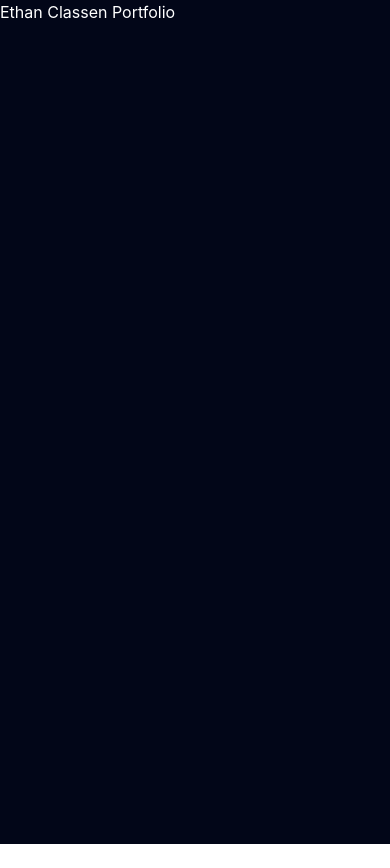
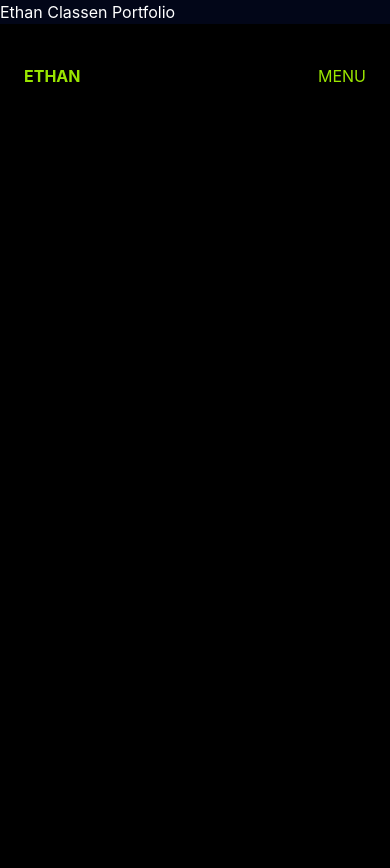
Before and after one commit to EthanClassen-Sec/EthanClassen-Sec.github.io, a React (Vite) app: page / in a window 390 px wide. Before the commit the page ends 844 px from the top, so only its background shows below. Built offline with nearby package versions, Linux system fonts and the light colour scheme.

Commit message:
changes made to portfolio basic

```diff
--- a/src/App.jsx
+++ b/src/App.jsx
@@ -7,10 +7,11 @@ import Footer from './components/Footer';
 import Contact from './components/Contact';
 import Certs from './components/Certs';
 import About from './components/About';
+import { motion } from 'framer-motion';
 
 function App() {
   return (
-    <div className="min-h-screen bg-slate-950 text-white">
+    <div className="min-h-screen bg-slate-950 text-white overflow-hidden">
       <Navbar />
       <Hero />
       <About />
--- a/src/components/Hero.jsx
+++ b/src/components/Hero.jsx
@@ -1,5 +1,23 @@
+import FloatingText from "./HeroAssets/FloatingText"
+import Services from "./HeroAssets/Services"
+
 export default function Hero() {
     return (
-      <div></div>
+      <section className="relative min-h-screen overflow-hidden bg-black">
+
+        <div className="relative z-10 px-6 lg:px-20 py-10">
+          <div className="flex justify-between items-center lg:hidden mb-10">
+            <h1 className="text-lime-400 font-bold">ETHAN</h1>
+            <button className="text-lime-400">MENU</button>
+          </div>
+
+          <div className="relative flex flex-col lg:min-h-screen">
+            <div className="flex flex-col lg:flex-row items-center justify-between">
+
+            </div>
+          </div>
+
+        </div>
+      </section>
     );
 }
--- /dev/null
+++ b/src/components/HeroAssets/FloatingText.jsx
@@ -0,0 +1,5 @@
+export default function FloatingText() {
+    return (
+      <div></div>
+    );
+}
--- /dev/null
+++ b/src/components/HeroAssets/Services.jsx
@@ -0,0 +1,5 @@
+export default function FloatingText() {
+    return (
+      <div></div>
+    );
+}
```
Also changed, not shown: src/components/HeroAssets/Ethan.PNG (added).
